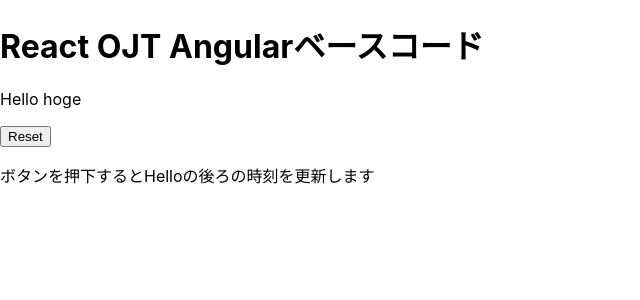
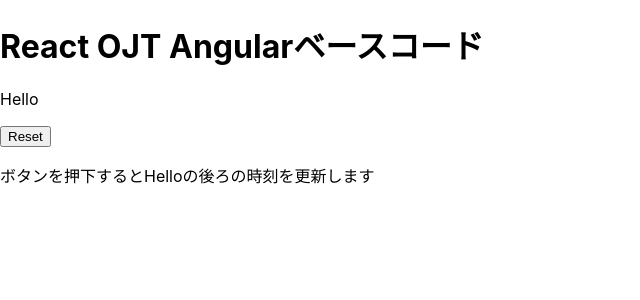
Before and after one commit to TanakaRiria/AgileOjtReact, a React (Create React App) app: page /home in a window 1280 px wide. Shown: the top 300 px of the page, without its empty margins (0-640 px from the left). Built offline with nearby package versions, Linux system fonts and the light colour scheme.

Commit message:
Homeを関数コンポーネント化

```diff
--- a/src/Home.js
+++ b/src/Home.js
@@ -1,31 +1,15 @@
 import React from "react";
 
-class HomeApp extends React.Component {
-  message = "ボタンを押下するとHelloの後ろの時刻を更新します";
+/*
+Home関数
+*/
+export default function HomeApp() {
+  const message = "ボタンを押下するとHelloの後ろの時刻を更新します";
+  const[now, setNow] = React.useState("");
 
-  constructor(props) {
-    super(props);
-    this.state = {wow: "hoge"};
-    this.resetNow = this.resetNow.bind(this)
-  }
-
-  render() {
-    return (
-      <div>
-        <h1>React OJT Angularベースコード</h1>
-        <p>
-          Hello { this.state.wow }
-        </p>
-        <button onClick={this.resetNow}>Reset</button>
-        <p>
-          { this.message }
-        </p>
-      </div>
-    );
-  }
-
-  resetNow() {
-    this.setState((state, props) =>  {
+  // 時刻を更新する
+  const resetNow = () => {
+    // const setNow((state, props) =>  {
       let newNow = new Date();
 
       // 最新時刻の時、分、秒を抽出
@@ -33,10 +17,21 @@
       let minute = newNow.getMinutes();
       let second = newNow.getSeconds();
 
-      // コンポーネント日時属性を更新する
-      return {wow: hour + " 時" + minute + " 分" + second + " 秒"};
-    });
-  }
+      // コンポーネント日時データ（state)を更新する
+      setNow(hour + " 時" + minute + " 分" + second + " 秒");
+  };
+
+  // コンポーネントの描画
+  return (
+    <div>
+      <h1>React OJT Angularベースコード</h1>
+      <p>
+        Hello { now }
+      </p>
+      <button onClick={ resetNow }>Reset</button>
+      <p>
+        { message }
+      </p>
+    </div>
+  );
 }
-
-export default HomeApp;
```
